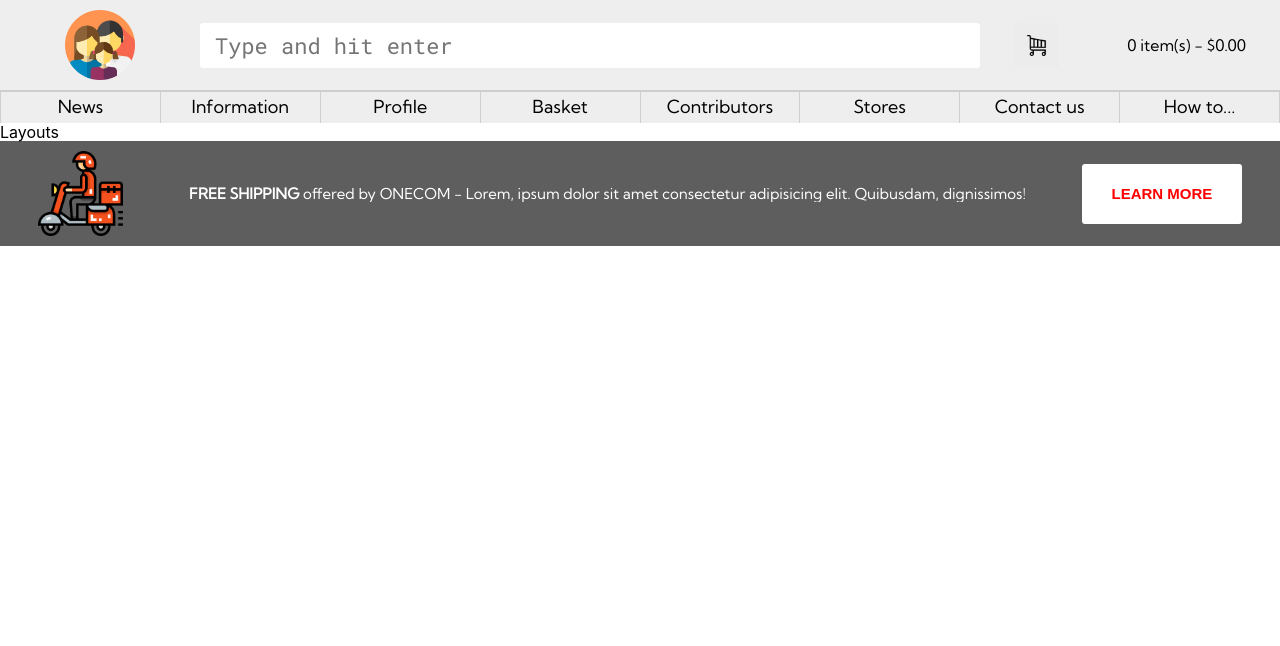
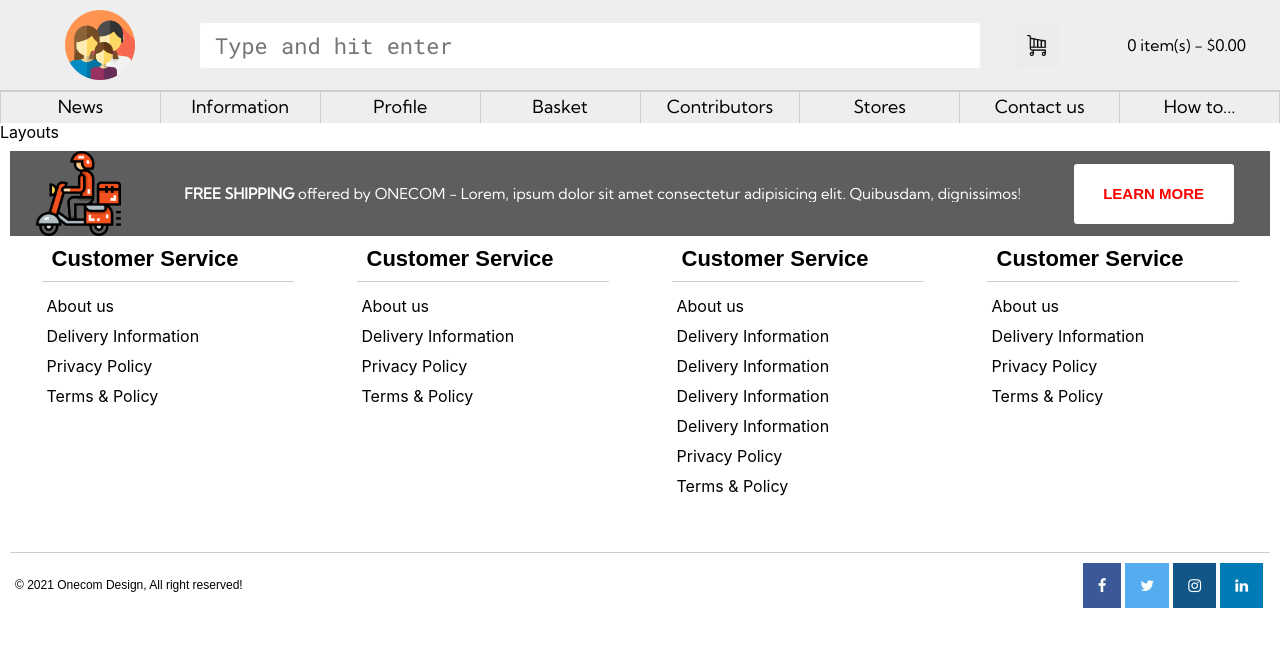
Before and after one commit to 404th/maxshop, a React (Create React App) app in the folder client/: page / in a window 1280 px wide. Shown: the top 646 px of the page. Built offline with nearby package versions, Linux system fonts and the light colour scheme.

Commit message:
Footer is ready

```diff
--- a/client/public/index.html
+++ b/client/public/index.html
@@ -28,6 +28,9 @@
       }
     </style>
 
+    <!-- Social media icons -->
+    <link rel="stylesheet" href="https://cdnjs.cloudflare.com/ajax/libs/font-awesome/4.7.0/css/font-awesome.min.css">
+
     <title>Max Shop</title>
   </head>
   <body>
--- a/client/src/Components/Footer/footer.jsx
+++ b/client/src/Components/Footer/footer.jsx
@@ -1,7 +1,10 @@
 import "./style/footerStyle.css"
 import { Link } from 'react-router-dom'
 
+
 function Footer () {
+  let year_footer = new Date().getFullYear()
+
   return (
     <div className="footer_container">
       <div className="footer_container_cover">
@@ -13,7 +16,56 @@ function Footer () {
           </p>
           <Link className="footer_container_cover_ad_p_link no-select no-drag flex-centering-item" to="/">LEARN MORE</Link>
         </div>
-        <div className="footer_container_cover_navigator"></div>
+        <div className="footer_container_cover_navigator">
+          <div className="footer_container_cover_navigator_group">
+            <div className="footer_container_cover_navigator_group_title">
+              <span className="footer_container_cover_navigator_group_title_span">Customer Service</span>
+            </div>
+            <Link className="footer_container_cover_navigator_group_link no-drag" to="/">About us</Link>
+            <Link className="footer_container_cover_navigator_group_link no-drag" to="/">Delivery Information</Link>
+            <Link className="footer_container_cover_navigator_group_link no-drag" to="/">Privacy Policy</Link>
+            <Link className="footer_container_cover_navigator_group_link no-drag" to="/">Terms & Policy</Link>
+          </div>
+          <div className="footer_container_cover_navigator_group">
+            <div className="footer_container_cover_navigator_group_title">
+              <span className="footer_container_cover_navigator_group_title_span">Customer Service</span>
+            </div>
+            <Link className="footer_container_cover_navigator_group_link no-drag" to="/">About us</Link>
+            <Link className="footer_container_cover_navigator_group_link no-drag" to="/">Delivery Information</Link>
+            <Link className="footer_container_cover_navigator_group_link no-drag" to="/">Privacy Policy</Link>
+            <Link className="footer_container_cover_navigator_group_link no-drag" to="/">Terms & Policy</Link>
+          </div>
+          <div className="footer_container_cover_navigator_group">
+            <div className="footer_container_cover_navigator_group_title">
+              <span className="footer_container_cover_navigator_group_title_span">Customer Service</span>
+            </div>
+            <Link className="footer_container_cover_navigator_group_link no-drag" to="/">About us</Link>
+            <Link className="footer_container_cover_navigator_group_link no-drag" to="/">Delivery Information</Link>
+            <Link className="footer_container_cover_navigator_group_link no-drag" to="/">Delivery Information</Link>
+            <Link className="footer_container_cover_navigator_group_link no-drag" to="/">Delivery Information</Link>
+            <Link className="footer_container_cover_navigator_group_link no-drag" to="/">Delivery Information</Link>
+            <Link className="footer_container_cover_navigator_group_link no-drag" to="/">Privacy Policy</Link>
+            <Link className="footer_container_cover_navigator_group_link no-drag" to="/">Terms & Policy</Link>
+          </div>
+          <div className="footer_container_cover_navigator_group">
+            <div className="footer_container_cover_navigator_group_title">
+              <span className="footer_container_cover_navigator_group_title_span">Customer Service</span>
+            </div>
+            <Link className="footer_container_cover_navigator_group_link no-drag" to="/">About us</Link>
+            <Link className="footer_container_cover_navigator_group_link no-drag" to="/">Delivery Information</Link>
+            <Link className="footer_container_cover_navigator_group_link no-drag" to="/">Privacy Policy</Link>
+            <Link className="footer_container_cover_navigator_group_link no-drag" to="/">Terms & Policy</Link>
+          </div>
+        </div>
+        <div className="footer_container_cover_social">
+          <span className="footer_container_cover_social_title">&copy; { year_footer } Onecom Design, All right reserved!</span>
+          <div className="footer_container_cover_social_icons">
+            <Link to={"/"} className="fa fa-facebook"></Link>
+            <Link to={"/"} className="fa fa-twitter"></Link>
+            <Link to={"/"} className="fa fa-instagram"></Link>
+            <Link to={"/"} className="fa fa-linkedin"></Link>
+          </div>
+        </div>
       </div>
     </div>
   )
--- a/client/src/Components/Footer/style/footerStyle.css
+++ b/client/src/Components/Footer/style/footerStyle.css
@@ -2,7 +2,6 @@
   display: flex;
   flex-direction: column;
   width: 100%;
-  background-color: rgb(94, 94, 94);
   min-height: 60px;
 }
 
@@ -16,6 +15,7 @@
 .footer_container_cover_ad {
   display: flex;
   flex-direction: row;
+  background-color: rgb(94, 94, 94);
   flex-wrap: nowrap;
   align-items: center;
   justify-content: space-around;
@@ -58,6 +58,62 @@
   background-color: rgb(94, 94, 94);
 }
 
+/* footer navigator */
+.footer_container_cover_navigator {
+  display: flex;
+  flex-wrap: wrap;
+  justify-content: space-around;
+}
+
+.footer_container_cover_navigator_group {
+  display: flex;
+  flex-direction: column;
+  width: 20%;
+}
+
+.footer_container_cover_navigator_group_title {
+  padding: 10px;
+  border-bottom: 1px solid #cecece;
+  font-family: "Kumbh", sans-serif;
+  font-weight: 600;
+  font-size: 22px;
+  margin-bottom: 10px;
+}
+
+.footer_container_cover_navigator_group_link {
+  text-decoration: none;
+  font-size: 16px;
+  width: 100%;
+  height: 30px;
+  padding: 5px;
+  color: #000;
+}
+
+.footer_container_cover_navigator_group_link:hover {
+  color: rgb(250, 98, 38);
+}
+
+.footer_container_cover_navigator_group_link:active {
+  color: rgb(0, 0, 0);
+}
+
+.footer_container_cover_social {
+  display: flex;
+  flex-direction: row;
+  justify-content: space-between;
+  flex-wrap: wrap;
+  align-items: center;
+  margin-top: 50px;
+  padding: 5px;
+  box-sizing: border-box;
+  border-top: 1px solid #cecece;
+}
+
+.footer_container_cover_social_title {
+  font-size: 12px;
+  font-family: "Kumbh", sans-serif;
+}
+
 @media (max-width: 1440px) {
   .footer_container_cover {
     width: 100%;
@@ -73,6 +129,7 @@
     font-weight: 600;
     font-size: 15px;
     border-radius: 3px;
+    margin-right: 10px;
   }
 }
 
@@ -86,11 +143,19 @@
     font-weight: 550;
     font-size: 14px;
     border-radius: 3px;
-    margin-left: 10px;
+    margin: 0 10px;
   }
 
   .footer_container_cover_ad_img {
     height: 60px;
+  }
+
+  .footer_container_cover_navigator {
+    flex-wrap: wrap;
+  }
+
+  .footer_container_cover_navigator_group {
+    width: 50%;
   }
 }
 
@@ -110,4 +175,50 @@
     font-size: 10px;
     border-radius: 2px;
   }
+
+  .footer_container_cover_navigator_group {
+    width: 100%;
+    align-items: center;
+    margin-top: 40px;
+  }
+
+  .footer_container_cover_navigator_group_link {
+    text-align: center;
+  }
 }
+
+/* Social links */
+
+.fa {
+  padding: 15px;
+  font-size: 15px;
+  text-align: center;
+  text-decoration: none;
+  margin: 5px 2px;
+}
+
+.fa:hover {
+  opacity: 0.7;
+}
+
+.fa-facebook {
+  background: #3b5998;
+  color: white;
+}
+
+.fa-twitter {
+  background: #55acee;
+  color: white;
+}
+
+.fa-linkedin {
+  background: #007bb5;
+  color: white;
+}
+
+.fa-instagram {
+  background: #125688;
+  color: white;
+}
+
+/* ! Social links */
```
